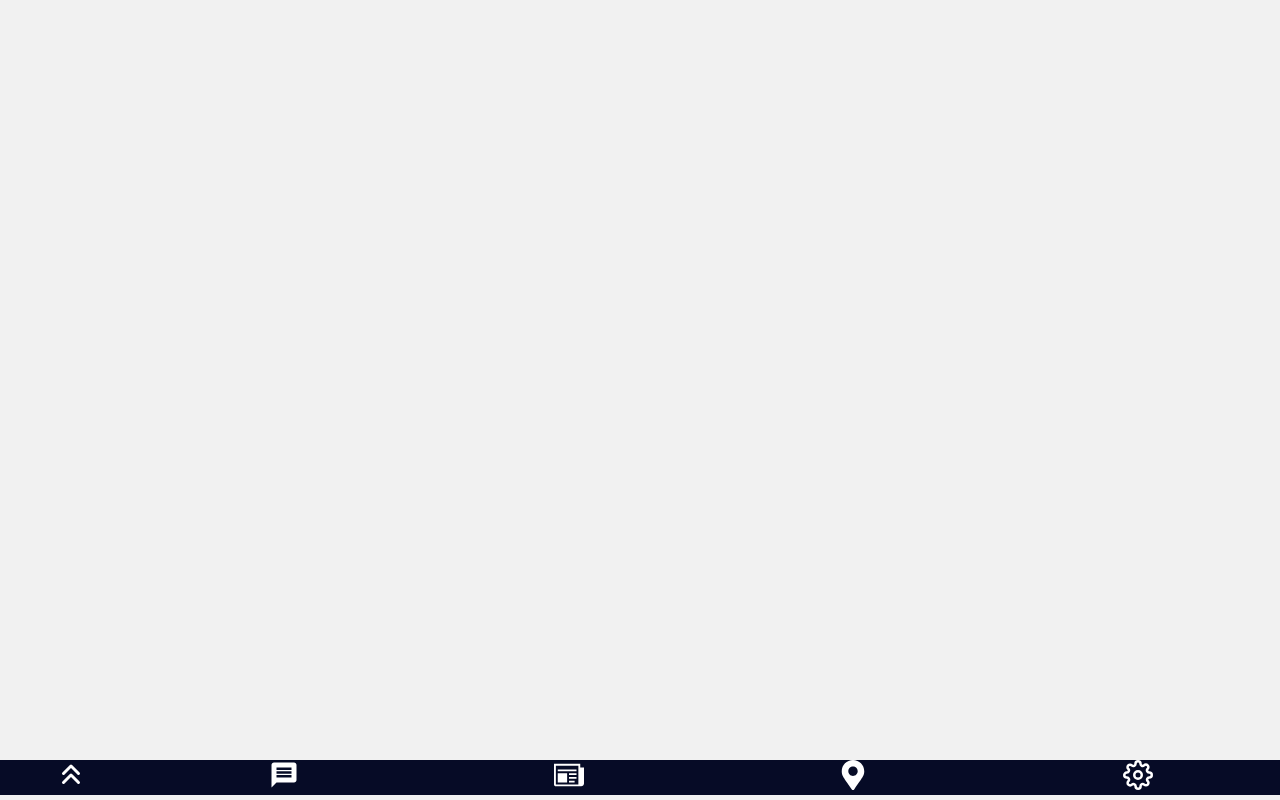
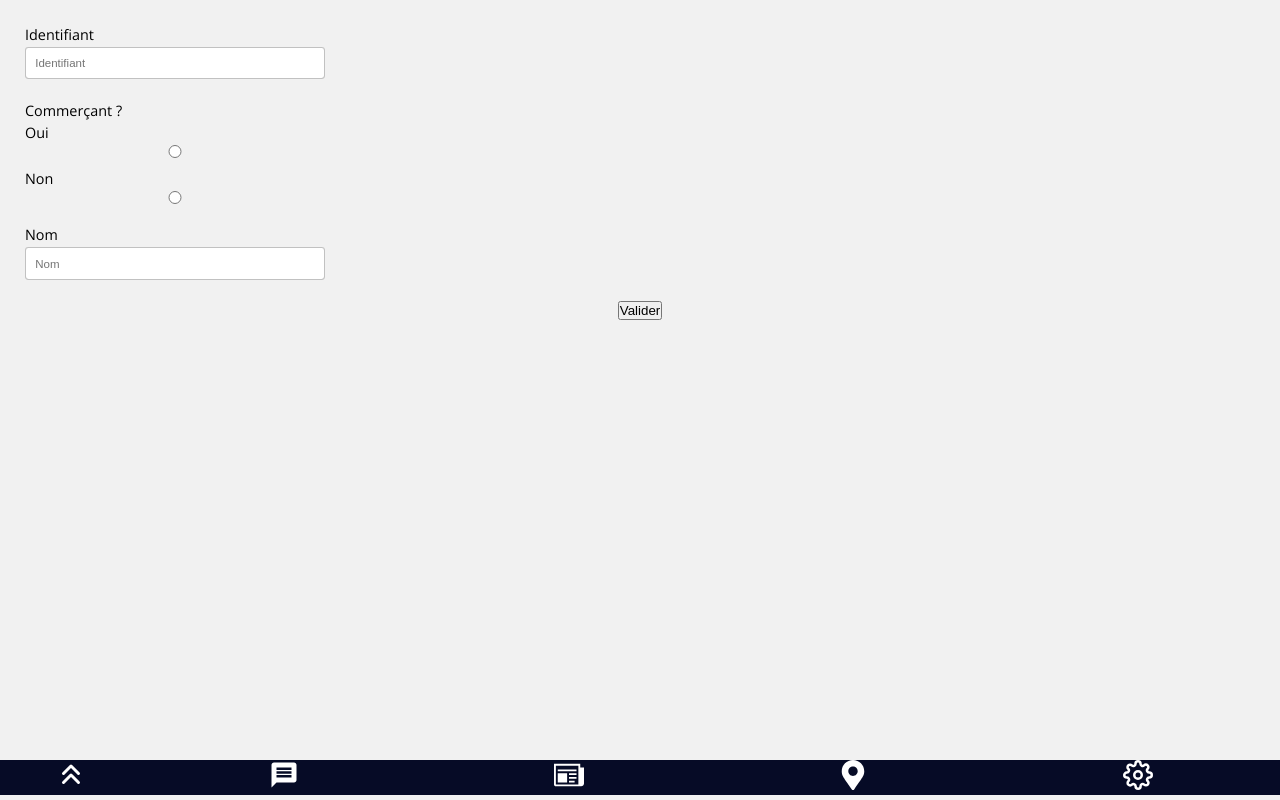
Before and after one commit to Ecotick/Ecotick_front, a React (Create React App) app: page /admin in a window 1280 px wide. Built offline with nearby package versions, Linux system fonts and the light colour scheme; no server answers.

Commit message:
Added api to create user in firestore using a temporary page

```diff
--- /dev/null
+++ b/src/components/Admin.css
@@ -0,0 +1,26 @@
+.bloc-form {
+  padding: 25px;
+  font-size: 1rem;
+}
+
+.bloc-form h2 {
+  font-size: 4em;
+}
+
+.bloc-form label {
+  text-align: left;
+  display: block;
+  padding-bottom: 0.2em;
+  font-size: 2em;
+}
+
+.bloc-form input {
+  display: block;
+  width: 100%;
+  max-width: 300px;
+  padding: 0.8em;
+  margin-bottom: 1em;
+  font-size: 1.6em;
+  border: 1px solid rgba(51,51,51,0.3);
+  border-radius: 0.3em;
+}
--- /dev/null
+++ b/src/components/Admin.js
@@ -0,0 +1,79 @@
+import { createUserDocument } from "./Firebase/Database"
+import { useState } from "react";
+import "./Admin.css"
+
+const data = {
+  UserId: "",
+  Commerce: false,
+  Name: ""
+}
+function Admin() {
+
+  const [formData, setFormData] = useState(data);
+
+  const handleChange = (e) => {
+    setFormData({ ...formData, [e.target.name]: e.target.value });
+    console.log((formData)=>formData)
+  };
+
+  const handleSubmit = (e) => {
+    e.preventDefault();
+    createUserDocument(formData)
+  };
+
+  const {UserId, Commerce, Name} = formData
+  console.log(formData)
+
+  return (
+    <div>
+      <form className="bloc-form" onSubmit={handleSubmit}>
+        <label htmlFor="UserId">Identifiant</label>
+          <input
+            onChange={handleChange}
+            value={UserId}
+            type="text"
+            id="UserId"
+            name="UserId"
+            placeholder="Identifiant"
+          />
+          <br />
+
+            <label htmlFor="Commerce">Commerçant ?</label>
+            <label htmlFor="isCommerce">Oui</label>
+              <input
+                onChange={handleChange}
+                value={true}
+                type="radio"
+                id="isCommerce"
+                name="Commerce"
+              />
+            <label htmlFor="notCommerce">Non</label>
+              <input
+                onChange={handleChange}
+                value={false}
+                type="radio"
+                id="notCommerce"
+                name="Commerce"
+              />
+          {/* <select id="Commerce" value={Commerce} onChange={handleChange}>
+            <option value={true}>Oui</option>
+            <option value={false}>Non</option>
+          </select> */}
+            <br />
+
+          <label htmlFor="Name">Nom</label>
+            <input
+              onChange={handleChange}
+              value={Name}
+              type="text"
+              name="Name"
+              placeholder="Nom"
+            />
+            <br />
+            <button type="submit">Valider</button>
+      </form>
+    </div>
+  )
+}
+
+export default Admin
--- /dev/null
+++ b/src/components/Firebase/Database.js
@@ -0,0 +1,26 @@
+import { initializeApp } from "firebase/app";
+import { getFirestore } from "firebase/firestore";
+import { collection, addDoc } from "firebase/firestore"
+import { config } from "./AccessFirebase";
+
+const store = initializeApp(config)
+
+const db = getFirestore()
+
+// ---------- Create ----------
+
+export async function createUserDocument(Data) {
+  debugger
+  try {
+    await addDoc(collection(db, "Utilisateurs"), Data);
+    console.log("Document written with ID: ", createUserDocument.UserId);
+    debugger
+  } catch (e) {
+    console.error("Error adding document: ", e);
+  }
+}
+// ---------- Read ----------
+
+// ---------- Update ----------
+
+// ---------- Delete ----------
--- a/src/components/Navigation/NavRoutes.js
+++ b/src/components/Navigation/NavRoutes.js
@@ -14,6 +14,7 @@ import Tickets from "../Tickets";
 import SignUp from "../SignUp";
 import Login from "../Login";
 import LogOut from "../LogOut";
+import Admin from "../Admin";
 
 function NavRoutes() {
   return (
@@ -21,6 +22,9 @@ function NavRoutes() {
       <Nav />
 
       <Switch>
+
+        <Route path="/admin" exact component={Admin} />
+
         <Route path="/" exact component={Home} />
 
         <Route path="/signup" exact component={SignUp} />
```
